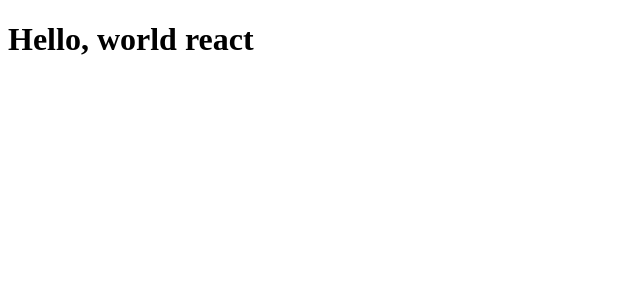
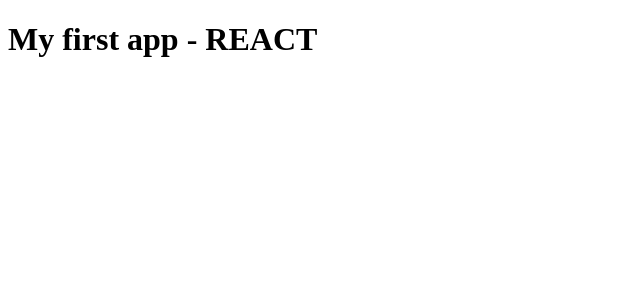
Before and after one commit to elkingutierrex/counter-app-react, a React (Vite) app: page / in a window 1280 px wide. Shown: the top 300 px of the page, without its empty margins (0-640 px from the left). Built offline with nearby package versions, Linux system fonts and the light colour scheme.

Commit message:
feat : my first component

```diff
--- /dev/null
+++ b/src/HelloWorldApp.jsx
@@ -0,0 +1,9 @@
+
+
+export const HelloWorldApp = () => {
+  return (
+    <div>
+      <h1>My first app - REACT </h1>
+    </div>
+  )
+}
--- a/src/main.jsx
+++ b/src/main.jsx
@@ -1,16 +1,10 @@
 import React from 'react'
 import ReactDOM from 'react-dom/client';
 
-const App = () => {
-  return (
-    <div>
-      <h1>Hello, world react</h1>
-    </div>
-  )
-}
+import { HelloWorldApp } from './HelloWorldApp'
 
 ReactDOM.createRoot(document.getElementById('root')).render(
     <React.StrictMode>
-        <App />
+        <HelloWorldApp />
     </React.StrictMode>
 )
```
